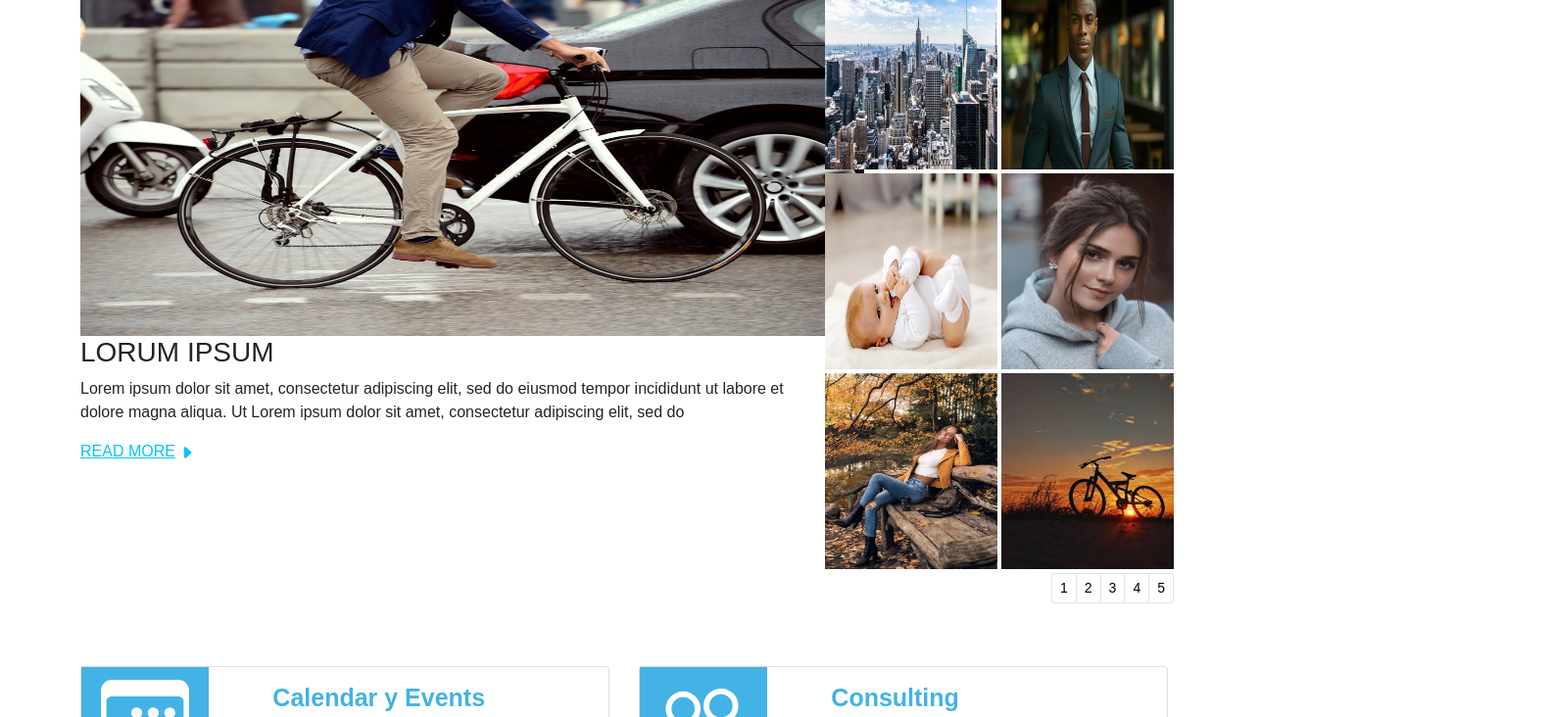
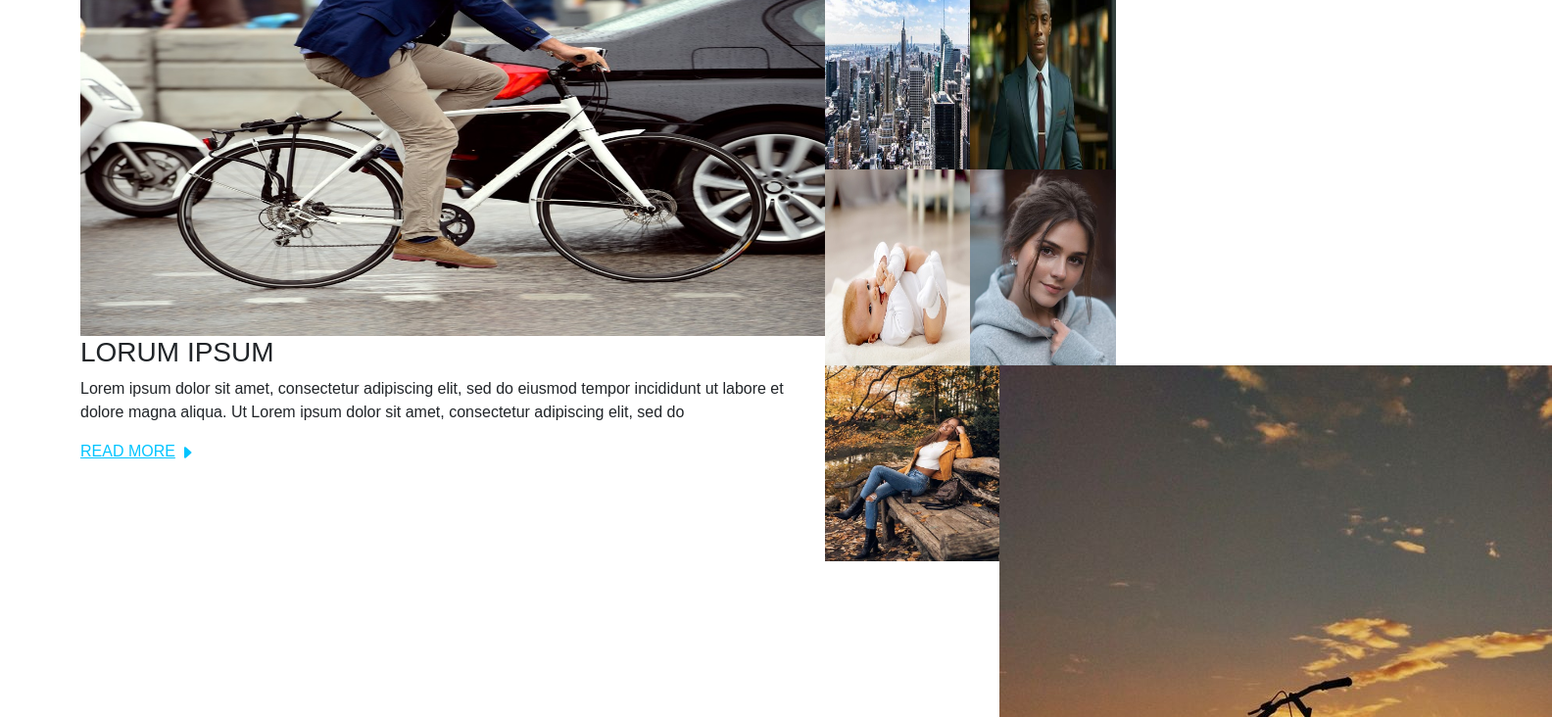
Before and after one commit to dCartaArt02/Investigacion02_LME, a plain HTML site: page index.html in a window 1280 px wide. Shown: the part 1363-2095 px from the top of the page at 98% size, 1584 px wide, since content can reach past the window. Drawn offline with Linux system fonts and the light colour scheme.

Commit message:
Update index.html
ya esta mi parte en el html

```diff
--- a/index.html
+++ b/index.html
@@ -130,24 +130,24 @@
                         </div>
                         <div class="col-12 col-md-4 featured">
                             <h2 class="mb-4">Featured</h2>
-                            <div class="row g-1">
-                                <div class="col-6 ">
+                            <div class="row g-0">
+                                <div class="col-5 ">
                                     <img src="img/cuidad.jpg" class="img-fluid" alt="Responsive image" width="205px" height="220px">
                                 </div>
-                                <div class="col-6">
+                                <div class="col-5">
                                     <img src="img/man.jpg" class="img-fluid" alt="Responsive image" width="200px" height="200px">
                                 </div>
-                                <div class="col-6">
+                                <div class="col-5">
                                     <img src="img/bebe.jpg" class="img-fluid" alt="Responsive image" width="200px" height="200px">
                                 </div>
-                                <div class="col-6">
+                                <div class="col-5">
                                     <img src="img/mujer.jpg" class="img-fluid" alt="Responsive image">
                                 </div>
                                 <div class="col-6">
                                     <img src="img/mujeriendo.jpg" class="img-fluid" alt="Responsive image">
                                 </div>
-                                <div class="col-6">
-                                    <img src="img/bici.jpg" class="img-fluid" alt="Responsive image">
+                                <div class="col-5">
+                                    <img src="img/bici.jpg" class="img-fluidft" alt="Responsive image">
                                 </div>
                                 <ul class="pagination pagination-sm justify-content-end">
                                     <li class="page-item" aria-current="page">
```
